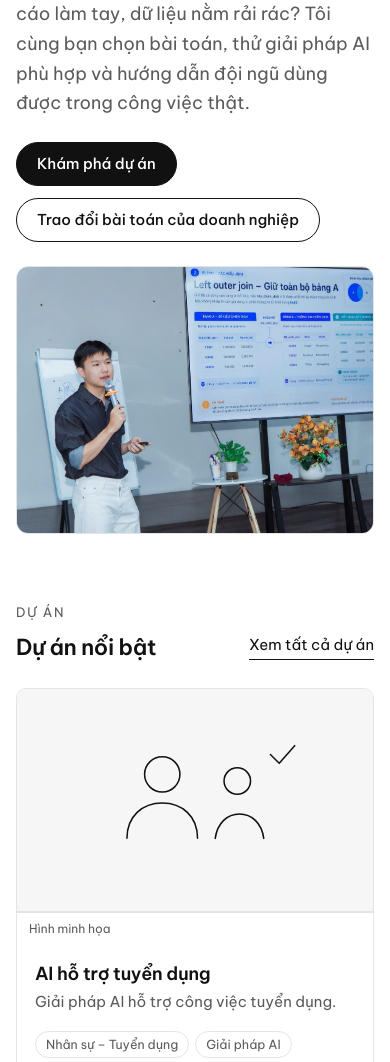
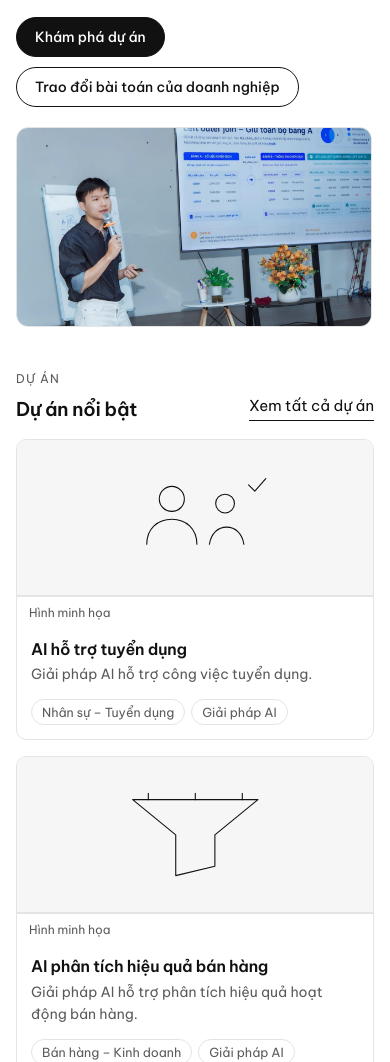
Before and after one commit to HuuDatAI/SanPhamAI, an Astro site: page /du-an in a window 390 px wide. Shown: the part 406-1468 px from the top of the page. Built offline with nearby package versions, Linux system fonts and the light colour scheme; Astro itself is replaced by a stand-in of ours; no server answers.

Commit message:
style(ui): thu gọn giao diện — chữ nhỏ hơn, bớt khoảng cách, hero và thẻ dự án gọn
Theo phản hồi người dùng: kéo dài và chữ to. Dự án nổi bật nay hiện trong màn hình đầu.

Co-Authored-By: Claude Sonnet 5.5 <noreply@anthropic.com>

```diff
--- a/src/layouts/Base.astro
+++ b/src/layouts/Base.astro
@@ -63,13 +63,13 @@ const fullTitle = title === s.brand ? s.brand : `${title} · ${s.brand}`;
   }
   * { box-sizing: border-box; }
   html { scroll-behavior: smooth; }
-  body { margin: 0; background: var(--bg); color: var(--ink); font: 400 16px/1.65 var(--font); -webkit-font-smoothing: antialiased; }
+  body { margin: 0; background: var(--bg); color: var(--ink); font: 400 15px/1.6 var(--font); -webkit-font-smoothing: antialiased; }
   a { color: inherit; }
   img, svg { max-width: 100%; display: block; }
   h1, h2, h3 { line-height: 1.2; letter-spacing: -0.015em; margin: 0 0 .5em; font-weight: 600; }
-  h1 { font-size: clamp(30px, 5vw, 52px); }
-  h2 { font-size: clamp(22px, 3vw, 30px); }
-  h3 { font-size: 18px; }
+  h1 { font-size: clamp(26px, 3.4vw, 38px); }
+  h2 { font-size: clamp(19px, 2.3vw, 25px); }
+  h3 { font-size: 16px; }
   p { margin: 0 0 1em; }
   .muted { color: var(--muted); }
   .wrap { width: min(1120px, 100% - 32px); margin-inline: auto; }
@@ -78,41 +78,41 @@ const fullTitle = title === s.brand ? s.brand : `${title} · ${s.brand}`;
   :focus-visible { outline: 2px solid var(--focus); outline-offset: 3px; border-radius: 4px; }
 
   .top { position: sticky; top: 0; z-index: 10; background: rgba(255,255,255,.94); backdrop-filter: saturate(1.2) blur(6px); border-bottom: 1px solid var(--line); }
-  .bar { display: flex; align-items: center; gap: 20px; min-height: 60px; }
+  .bar { display: flex; align-items: center; gap: 20px; min-height: 52px; }
   .brand { font-weight: 600; letter-spacing: .14em; text-decoration: none; font-size: 15px; }
-  .bar nav { display: flex; gap: 22px; margin-left: auto; font-size: 15px; }
+  .bar nav { display: flex; gap: 18px; margin-left: auto; font-size: 14px; }
   .bar nav a { text-decoration: none; color: var(--muted); padding: 10px 2px; }
   .bar nav a:hover { color: var(--ink); }
   .mode-bar { margin: 0; padding: 6px 16px; text-align: center; font-size: 13px; color: var(--muted); background: var(--soft); border-bottom: 1px solid var(--line); }
 
-  .btn { display: inline-flex; align-items: center; justify-content: center; gap: 8px; min-height: 44px; padding: 0 20px; border-radius: 999px; border: 1px solid var(--ink); background: var(--ink); color: #fff; font: 500 15px var(--font); text-decoration: none; cursor: pointer; transition: background .15s, color .15s, border-color .15s; }
+  .btn { display: inline-flex; align-items: center; justify-content: center; gap: 8px; min-height: 40px; padding: 0 18px; border-radius: 999px; border: 1px solid var(--ink); background: var(--ink); color: #fff; font: 500 14px var(--font); text-decoration: none; cursor: pointer; transition: background .15s, color .15s, border-color .15s; }
   .btn:hover { background: #333; }
   .btn.line { background: transparent; color: var(--ink); }
   .btn.line:hover { background: var(--soft); }
   .btn.is-off { border-style: dashed; background: transparent; color: var(--muted); border-color: #aaa; cursor: default; }
   .btn.is-off:hover { background: transparent; }
 
-  .section { padding: clamp(40px, 7vw, 80px) 0; }
+  .section { padding: clamp(26px, 4vw, 44px) 0; }
   .section + .section { border-top: 1px solid var(--line); }
-  .eyebrow { font-size: 13px; letter-spacing: .12em; text-transform: uppercase; color: var(--muted); margin-bottom: 10px; }
-  .head-row { display: flex; justify-content: space-between; align-items: end; gap: 16px; flex-wrap: wrap; margin-bottom: 28px; }
+  .eyebrow { font-size: 12px; letter-spacing: .1em; text-transform: uppercase; color: var(--muted); margin-bottom: 10px; }
+  .head-row { display: flex; justify-content: space-between; align-items: end; gap: 12px; flex-wrap: wrap; margin-bottom: 18px; }
   .head-row h2 { margin: 0; }
   .link-arrow { text-decoration: none; border-bottom: 1px solid var(--ink); padding-bottom: 2px; font-size: 15px; }
 
-  .grid { display: grid; gap: 22px; grid-template-columns: repeat(auto-fill, minmax(280px, 1fr)); }
+  .grid { display: grid; gap: 16px; grid-template-columns: repeat(auto-fill, minmax(250px, 1fr)); }
   .card { display: flex; flex-direction: column; border: 1px solid var(--line); border-radius: var(--radius); overflow: hidden; text-decoration: none; background: #fff; transition: border-color .15s, transform .2s ease; }
   .card:hover { border-color: var(--ink); }
-  .card .body { padding: 18px 18px 20px; display: flex; flex-direction: column; gap: 6px; flex: 1; }
+  .card .body { padding: 12px 14px 14px; display: flex; flex-direction: column; gap: 4px; flex: 1; }
   .card h3 { margin: 0; }
-  .card p { color: var(--muted); font-size: 15px; margin: 0; }
+  .card p { color: var(--muted); font-size: 14px; margin: 0; }
   .tags { display: flex; flex-wrap: wrap; gap: 6px; margin-top: auto; padding-top: 10px; }
   .tag { font-size: 12.5px; padding: 2px 10px; border: 1px solid var(--line); border-radius: 999px; color: var(--muted); }
   .badge-sample { font-size: 12px; font-weight: 500; padding: 2px 10px; border-radius: 999px; background: var(--ink); color: #fff; align-self: flex-start; }
-  .art { background: var(--soft); aspect-ratio: 16 / 10; display: grid; place-items: center; border-bottom: 1px solid var(--line); }
-  .art svg { width: 62%; height: auto; stroke: var(--ink); fill: none; stroke-width: 1.4; stroke-linecap: round; stroke-linejoin: round; }
+  .art { background: var(--soft); aspect-ratio: 16 / 7; display: grid; place-items: center; border-bottom: 1px solid var(--line); }
+  .art svg { width: 44%; height: auto; stroke: var(--ink); fill: none; stroke-width: 1.4; stroke-linecap: round; stroke-linejoin: round; }
   .art-note { font-size: 12px; color: var(--muted); padding: 6px 12px; border-top: 1px solid var(--line); background: #fff; }
 
-  .foot { border-top: 1px solid var(--line); padding: 36px 0; margin-top: 40px; }
+  .foot { border-top: 1px solid var(--line); padding: 24px 0; margin-top: 16px; }
   .foot-in { display: flex; justify-content: space-between; align-items: center; gap: 20px; flex-wrap: wrap; }
   .foot p { margin: 4px 0 0; font-size: 14px; }
 
--- a/src/pages/du-an/[slug].astro
+++ b/src/pages/du-an/[slug].astro
@@ -49,7 +49,7 @@ const missing = !p.problem && p.features.length === 0 && p.technologies.length =
 <style>
   .detail { max-width: 820px; padding-bottom: 24px; }
   .detail header { margin: 8px 0 22px; }
-  .lead { font-size: 18px; color: var(--muted); }
+  .lead { font-size: 16px; color: var(--muted); }
   .cover { border: 1px solid var(--line); border-radius: 12px; overflow: hidden; margin-bottom: 28px; }
   section { margin: 28px 0; }
   .ask { margin-top: 40px; padding: 24px; border: 1px solid var(--line); border-radius: 12px; background: var(--soft); }
--- a/src/pages/du-an/index.astro
+++ b/src/pages/du-an/index.astro
@@ -48,13 +48,13 @@ const solutions = getSolutions().filter((i) => projects.some((p) => p.solutionId
 </script>
 
 <style>
-  .pg-title { margin: 32px 0 20px; }
+  .pg-title { margin: 20px 0 12px; }
   .filters { display: flex; flex-wrap: wrap; gap: 14px; align-items: end; margin-bottom: 14px; }
   .field { display: grid; gap: 4px; font-size: 13px; color: var(--muted); }
   .field.grow { flex: 1 1 260px; }
   .field:not(.grow) { flex: 1 1 200px; }
   .field select { width: 100%; }
-  .field input, .field select { min-height: 44px; padding: 0 12px; border: 1px solid #c9c9c9; border-radius: 8px; background: #fff; font: 400 15px var(--font); color: var(--ink); }
+  .field input, .field select { min-height: 40px; padding: 0 12px; border: 1px solid #c9c9c9; border-radius: 8px; background: #fff; font: 400 15px var(--font); color: var(--ink); }
   .field input:focus, .field select:focus { border-color: var(--ink); outline: none; box-shadow: 0 0 0 3px rgba(10,79,214,.18); }
   .count { color: var(--muted); font-size: 14px; margin: 8px 0 16px; }
   [hidden] { display: none !important; }
--- a/src/pages/index.astro
+++ b/src/pages/index.astro
@@ -15,7 +15,7 @@ const courses = getCourses();
   <section class="hero">
     <div class="wrap hero-in">
       <div class="hero-text reveal">
-        <p class="eyebrow">{s.personName} · {s.positioning}</p>
+        <p class="eyebrow">{s.personName} · Tư vấn AI & chuyển đổi số · Giảng viên</p>
         <h1>{s.headline}</h1>
         <p class="lead">{s.intro}</p>
         <div class="cta-row">
@@ -98,22 +98,22 @@ const courses = getCourses();
 </Base>
 
 <style>
-  .hero { padding: clamp(32px, 6vw, 72px) 0 clamp(28px, 5vw, 56px); }
-  .hero-in { display: grid; grid-template-columns: 1.15fr .85fr; gap: clamp(24px, 5vw, 64px); align-items: center; }
-  .lead { font-size: 18px; color: var(--muted); max-width: 52ch; }
-  .cta-row { display: flex; flex-wrap: wrap; gap: 12px; margin-top: 24px; }
-  .hero-photo { margin: 0; border-radius: 12px; overflow: hidden; border: 1px solid var(--line); aspect-ratio: 4 / 3.4; }
+  .hero { padding: clamp(20px, 3vw, 36px) 0 clamp(16px, 2.5vw, 28px); }
+  .hero-in { display: grid; grid-template-columns: 1.4fr .6fr; gap: clamp(20px, 3vw, 40px); align-items: center; }
+  .lead { font-size: 15.5px; color: var(--muted); max-width: 56ch; margin-bottom: 0; }
+  .cta-row { display: flex; flex-wrap: wrap; gap: 10px; margin-top: 16px; }
+  .hero-photo { margin: 0; border-radius: 12px; overflow: hidden; border: 1px solid var(--line); aspect-ratio: 4 / 3; max-height: 250px; }
   .hero-photo :global(img) { width: 100%; height: 100%; object-fit: cover; object-position: 22% 40%; }
   .note { font-size: 14px; margin-top: 18px; }
-  .about { display: grid; grid-template-columns: 1fr 1fr; gap: clamp(24px, 5vw, 64px); }
-  .xp { list-style: none; padding: 0; margin: 0; display: grid; gap: 14px; }
-  .xp li { padding-top: 14px; border-top: 1px solid var(--line); }
+  .about { display: grid; grid-template-columns: 1fr 1fr; gap: clamp(20px, 4vw, 48px); }
+  .xp { list-style: none; padding: 0; margin: 0; display: grid; gap: 10px; }
+  .xp li { padding-top: 10px; border-top: 1px solid var(--line); }
   .draft-note { font-size: 13px; }
   .contact { display: flex; justify-content: space-between; align-items: center; gap: 24px; flex-wrap: wrap; }
   .contact h2 { margin-bottom: 6px; }
   .contact .cta-row { margin: 0; }
   @media (max-width: 860px) {
     .hero-in, .about { grid-template-columns: 1fr; }
-    .hero-photo { aspect-ratio: 4 / 3; }
+    .hero-photo { aspect-ratio: 16 / 9; max-height: 200px; }
   }
 </style>
--- a/src/pages/khoa-hoc/[slug].astro
+++ b/src/pages/khoa-hoc/[slug].astro
@@ -41,7 +41,7 @@ const base = import.meta.env.BASE_URL.replace(/\/$/, '');
 
 <style>
   .detail { max-width: 820px; padding-bottom: 24px; }
-  .lead { font-size: 18px; color: var(--muted); }
+  .lead { font-size: 16px; color: var(--muted); }
   .cover { border: 1px solid var(--line); border-radius: 12px; overflow: hidden; margin: 20px 0 24px; }
   .facts { display: grid; grid-template-columns: repeat(auto-fit, minmax(200px, 1fr)); gap: 0; margin: 0 0 28px; border-top: 1px solid var(--line); }
   .facts div { padding: 14px 0; border-bottom: 1px solid var(--line); }
--- a/src/pages/khoa-hoc/index.astro
+++ b/src/pages/khoa-hoc/index.astro
@@ -23,4 +23,4 @@ const courses = getCourses();
     </div>
   </div>
 </Base>
-<style>.pg-title { margin: 32px 0 10px; } .intro { max-width: 60ch; margin-bottom: 24px; }</style>
+<style>.pg-title { margin: 20px 0 8px; } .intro { max-width: 60ch; margin-bottom: 16px; }</style>
```
